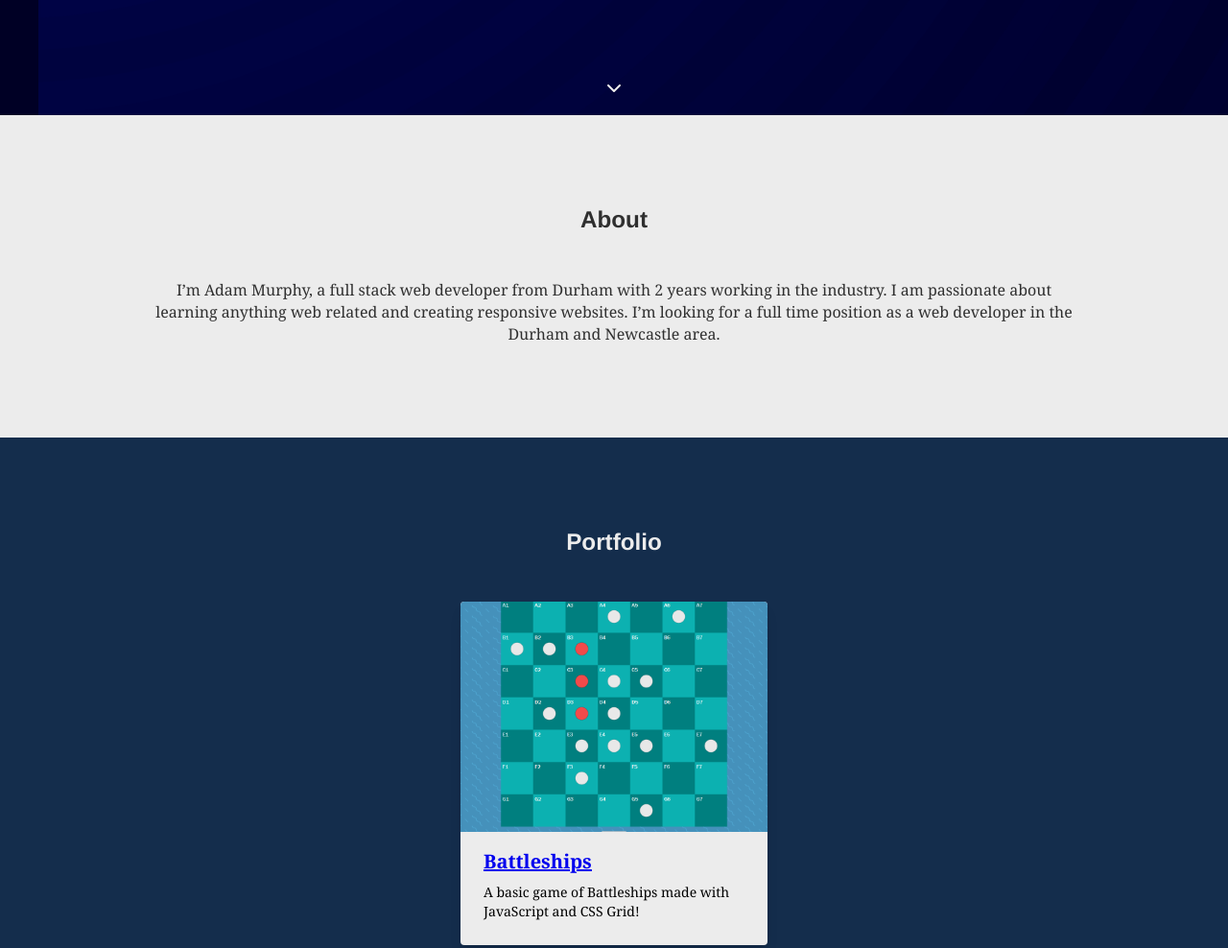
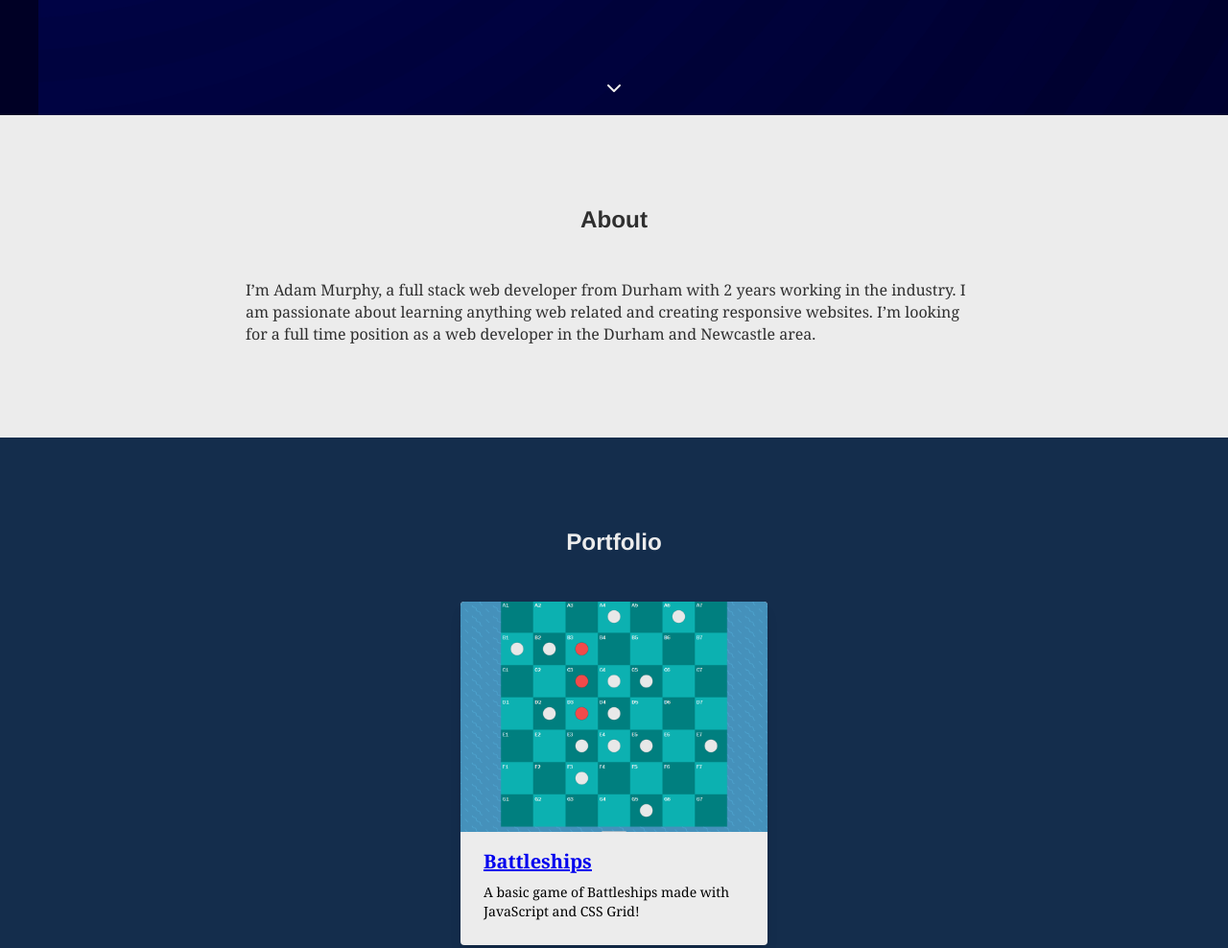
Before and after one commit to AJ-Murphy/mySite, a Gatsby site: page / in a window 1280 px wide. Shown: the part 680-1668 px from the top of the page at 96% size. Built offline with nearby package versions, Linux system fonts and the light colour scheme; Gatsby itself is replaced by a stand-in of ours; some packages are replaced by stand-ins of ours.

Commit message:
Adjusted padding for sections

```diff
--- a/src/components/section.js
+++ b/src/components/section.js
@@ -5,10 +5,10 @@ const Section = ({ children, id, headingText, paragraphText }) => (
   <section>
     <div
       id={id}
-      className="container max-w-full flex flex-col justify-content items-center py-24 lg:px-40 px-16"
+      className="container max-w-full flex flex-col justify-content items-center py-24 lg:px-64 md:px-32 px-16"
     >
       <h2 className="mb-12">{headingText}</h2>
-      <p className="sm:text-center">{paragraphText}</p>
+      <p>{paragraphText}</p>
       {children}
     </div>
   </section>
```
